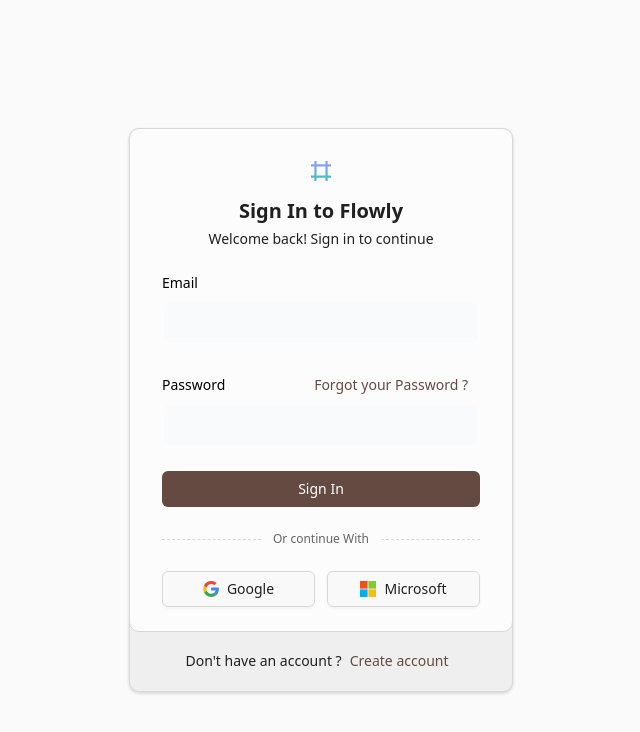
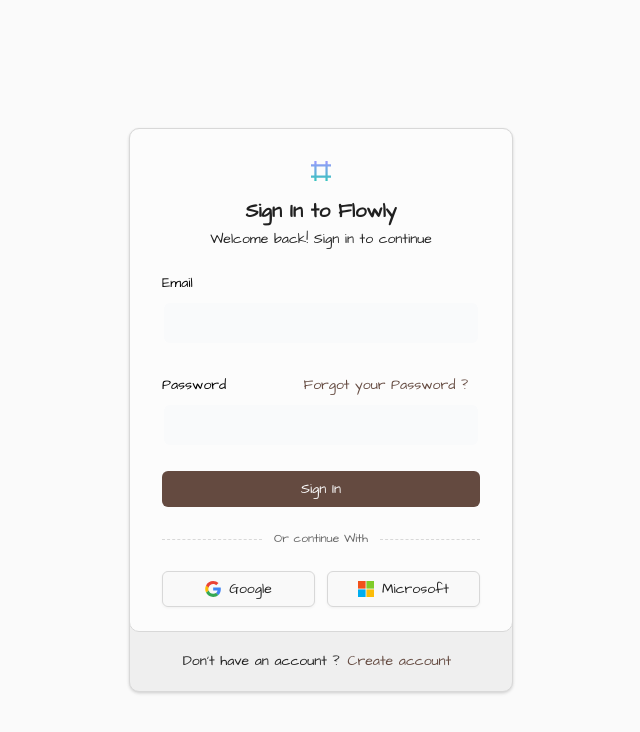
Before and after one commit to Niranjan-jk/Flowly, a Next.js app: page /login in a window 1280 px wide. Shown: the top 732 px of the page, without its empty margins (319-959 px from the left). Built offline with nearby package versions, Linux system fonts and the light colour scheme; no server answers.

Commit message:
Font change - Architects Daughter

```diff
--- a/src/app/globals.css
+++ b/src/app/globals.css
@@ -8,8 +8,8 @@
 @theme inline {
   --color-background: var(--background);
   --color-foreground: var(--foreground);
-  --font-sans: ui-sans-serif, system-ui, -apple-system, BlinkMacSystemFont, 'Segoe UI', Roboto, 'Helvetica Neue', Arial, 'Noto Sans', sans-serif, 'Apple Color Emoji', 'Segoe UI Emoji', 'Segoe UI Symbol', 'Noto Color Emoji';
-  --font-mono: ui-monospace, SFMono-Regular, Menlo, Monaco, Consolas, "Liberation Mono", "Courier New", monospace;
+  --font-sans: 'Architects Daughter', ui-sans-serif, system-ui, -apple-system, BlinkMacSystemFont, 'Segoe UI', Roboto, 'Helvetica Neue', Arial, 'Noto Sans', sans-serif, 'Apple Color Emoji', 'Segoe UI Emoji', 'Segoe UI Symbol', 'Noto Color Emoji';
+  --font-mono: 'Architects Daughter', ui-monospace, SFMono-Regular, Menlo, Monaco, Consolas, "Liberation Mono", "Courier New", monospace;
   --color-sidebar-ring: var(--sidebar-ring);
   --color-sidebar-border: var(--sidebar-border);
   --color-sidebar-accent-foreground: var(--sidebar-accent-foreground);
@@ -160,9 +160,9 @@
   --color-4: oklch(80.2% 0.134 225);
   --color-5: oklch(90.7% 0.231 133);
   --destructive-foreground: oklch(1.0000 0 0);
-  --font-sans: ui-sans-serif, system-ui, -apple-system, BlinkMacSystemFont, 'Segoe UI', Roboto, 'Helvetica Neue', Arial, 'Noto Sans', sans-serif, 'Apple Color Emoji', 'Segoe UI Emoji', 'Segoe UI Symbol', 'Noto Color Emoji';
+  --font-sans: 'Architects Daughter', ui-sans-serif, system-ui, -apple-system, BlinkMacSystemFont, 'Segoe UI', Roboto, 'Helvetica Neue', Arial, 'Noto Sans', sans-serif, 'Apple Color Emoji', 'Segoe UI Emoji', 'Segoe UI Symbol', 'Noto Color Emoji';
   --font-serif: ui-serif, Georgia, Cambria, "Times New Roman", Times, serif;
-  --font-mono: ui-monospace, SFMono-Regular, Menlo, Monaco, Consolas, "Liberation Mono", "Courier New", monospace;
+  --font-mono: 'Architects Daughter', ui-monospace, SFMono-Regular, Menlo, Monaco, Consolas, "Liberation Mono", "Courier New", monospace;
   --shadow-color: oklch(0 0 0);
   --shadow-opacity: 0.1;
   --shadow-blur: 3px;
--- a/src/app/layout.tsx
+++ b/src/app/layout.tsx
@@ -1,18 +1,20 @@
-import { Geist, Geist_Mono } from "next/font/google";
+import { Architects_Daughter } from "next/font/google";
 import { Toaster } from "@/components/sonner";
 import { ThemeProvider } from "@/providers/theme-provider";
 import { CalendarProvider } from "@/components/calendar-context";
 import { Metadata } from "next";
 import "./globals.css";
 
-const fontSans = Geist({
+const fontSans = Architects_Daughter({
   variable: "--font-sans",
   subsets: ["latin"],
+  weight: ["400"],
 });
 
-const fontMono = Geist_Mono({
+const fontMono = Architects_Daughter({
   variable: "--font-mono",
   subsets: ["latin"],
+  weight: ["400"],
 });
 
 export const metadata: Metadata = {
```
Also changed, not shown: 2 other files (tests, documents, lock files or other folders).
